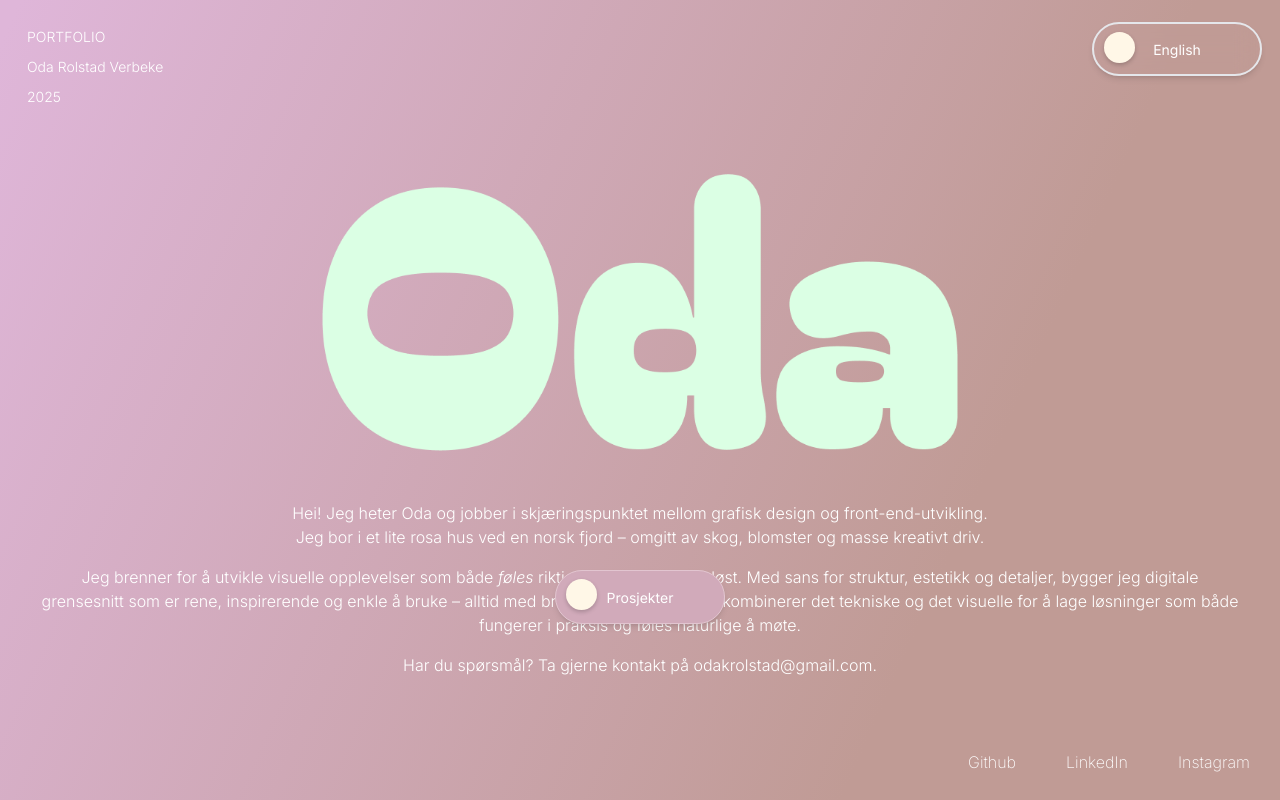
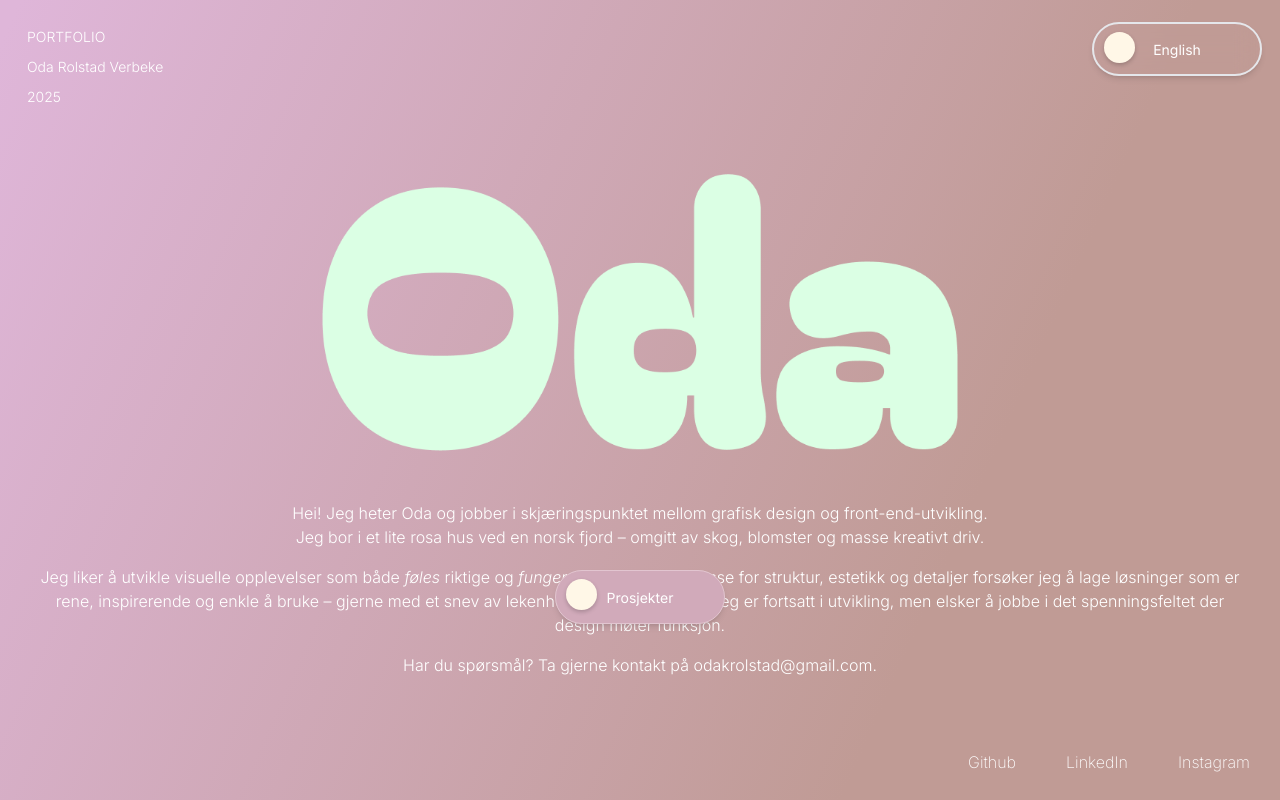
Before and after one commit to Kittypoda/Portfolio, a React (Vite) app: page / in a window 1280 px wide. Built offline with nearby package versions, Linux system fonts and the light colour scheme; a web font is replaced by a local one.

Commit message:
bio updated

```diff
--- a/src/pages/About.jsx
+++ b/src/pages/About.jsx
@@ -15,11 +15,15 @@ function About({ language }) {
         {language === "en" ? (
           <>
             <p className="mb-4">
-              Hei! Jeg heter Oda og jobber i skjæringspunktet mellom grafisk design og front-end-utvikling. <br></br> Jeg bor i et lite rosa hus ved en norsk fjord – omgitt av skog, blomster og masse kreativt driv.
-            </p>
-            <p className="mb-4">
-              Jeg brenner for å utvikle visuelle opplevelser som både <em>føles</em> riktige og <em>fungerer</em> sømløst. Med sans for struktur, estetikk og detaljer, bygger jeg digitale grensesnitt som er rene, inspirerende og enkle å bruke – alltid med brukeren i sentrum. Jeg kombinerer det tekniske og det visuelle for å lage løsninger som både fungerer i praksis og føles naturlige å møte.
-            </p>
+            Hei! Jeg heter Oda og jobber i skjæringspunktet mellom grafisk design og front-end-utvikling. <br />
+    Jeg bor i et lite rosa hus ved en norsk fjord – omgitt av skog, blomster og masse kreativt driv.
+  </p>
+          <p className="mb-4">
+            Jeg liker å utvikle visuelle opplevelser som både <em>føles</em> riktige og <em>fungerer</em> godt.
+            Med interesse for struktur, estetikk og detaljer forsøker jeg å lage løsninger som er rene, inspirerende og enkle å bruke – gjerne med et snev av lekenhet eller personlighet.
+            Jeg er fortsatt i utvikling, men elsker å jobbe i det spenningsfeltet der design møter funksjon.
+          </p>
+
             <p>
               Har du spørsmål? Ta gjerne kontakt på{" "}
               <a href="mailto:odakrolstad@gmail.com">odakrolstad@gmail.com</a>.
@@ -31,8 +35,9 @@ function About({ language }) {
             Hi! I’m Oda, and I work at the intersection of graphic design and front-end development.<br></br> I live in a small pink house by a Norwegian fjord – surrounded by forest, flowers, and creative energy.
             </p>
             <p className="mb-4">
-            I’m passionate about crafting visual experiences that <em>feel</em> right and <em>function</em> beautifully. With an eye for structure, aesthetics, and detail, I build clean, inspiring interfaces that are intuitive and user-centered.
-            I bring together technical knowledge and visual thinking to create digital solutions that work in practice and feel natural to engage with.
+              I enjoy creating visual experiences that both <em>feel</em> right and <em>function</em> well.
+              With an interest in structure, aesthetics, and detail, I aim to build solutions that are clean, inspiring, and easy to use – often with a touch of playfulness or personality.
+              I’m still learning and growing, but I love working in the space where design meets functionality.
             </p>
             <p>
               Feel free to reach out at{" "}
```
